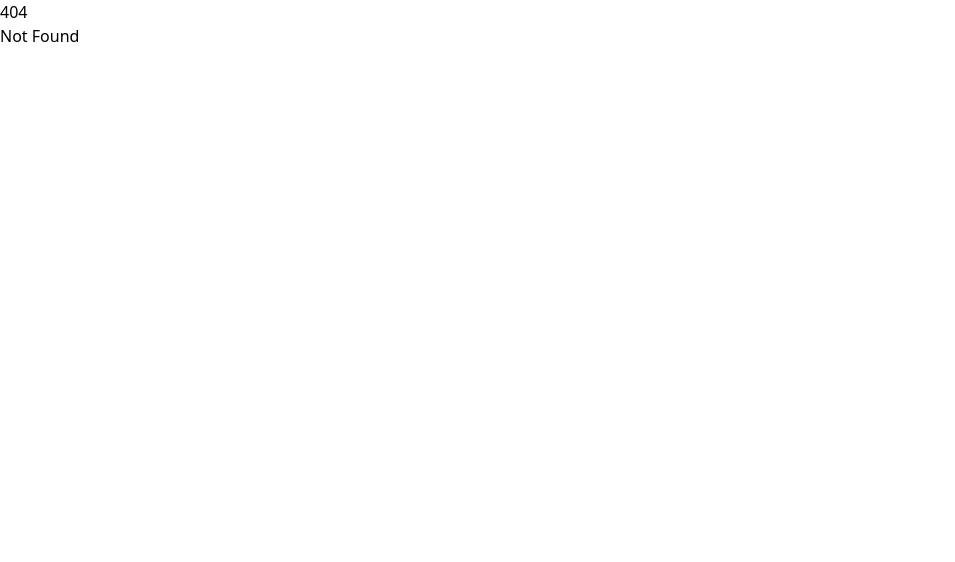
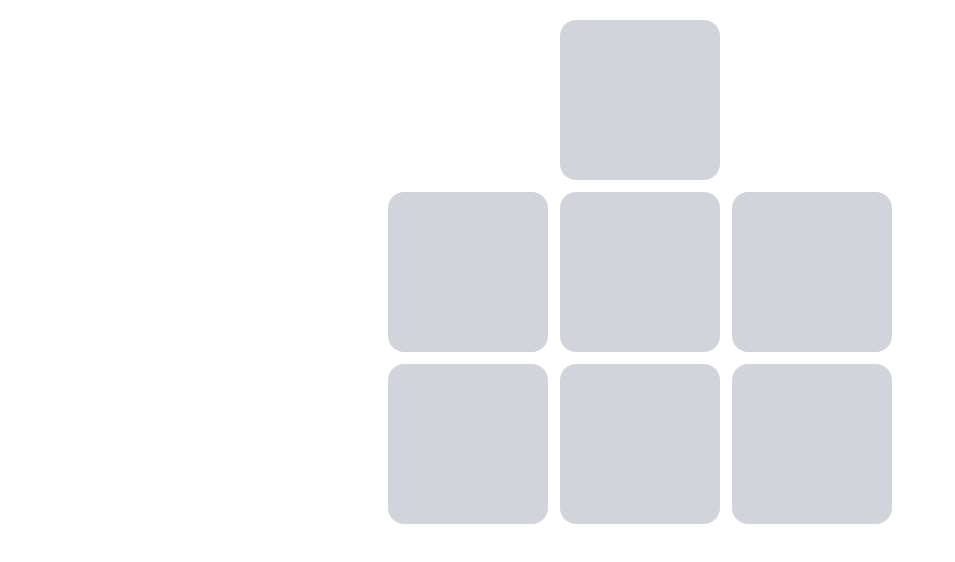
Before and after one commit to Schmidii99/Sveltekit-SSE-TicTacToe, a SvelteKit app: page /tictactoe/game/1 in a window 1280 px wide. Before the commit this address had no page. Shown: the top 562 px of the page, without its empty margins (0-955 px from the left). Built offline with nearby package versions, Linux system fonts and the light colour scheme.

Commit message:
add placeholder pages

```diff
--- /dev/null
+++ b/src/routes/tictactoe/+page.svelte
@@ -0,0 +1,7 @@
+<script lang="ts">
+
+</script>
+
+<button>
+    Create Lobby
+</button>
--- /dev/null
+++ b/src/routes/tictactoe/game/[gameId]/+page.svelte
@@ -0,0 +1,32 @@
+<script lang="ts">
+    import type { PageData } from './$types.js';
+    export let data: PageData;
+    $: console.log(data.gameId);
+</script>
+
+<div class=" w-full h-full space-y-3 mt-5">
+    <div class="flex justify-center items-center space-x-3">
+        <button class=" bg-gray-300 rounded-lg lg:rounded-2xl box"></button>
+    </div>
+    <div class="flex justify-center items-center space-x-3">
+        <div class=" bg-gray-300 rounded-lg lg:rounded-2xl box"></div>
+        <div class=" bg-gray-300 rounded-lg lg:rounded-2xl box"></div>
+        <div class=" bg-gray-300 rounded-lg lg:rounded-2xl box"></div>
+    </div>
+    <div class="flex justify-center items-center space-x-3">
+        <div class=" bg-gray-300 rounded-lg lg:rounded-2xl box"></div>
+        <div class=" bg-gray-300 rounded-lg lg:rounded-2xl box"></div>
+        <div class=" bg-gray-300 rounded-lg lg:rounded-2xl box"></div>
+    </div>
+</div>
+
+<div class="popup">
+
+</div>
+
+<style>
+    .box {
+        height: min(20dvh, 20dvw);
+        width: min(20dvh, 20dvw);
+    }
+</style>
--- /dev/null
+++ b/src/routes/tictactoe/game/[gameId]/+page.ts
@@ -0,0 +1,11 @@
+import { error } from '@sveltejs/kit';
+
+export function load({ params }) {
+	if (params.gameId != null) {
+        return {
+            gameId: params.gameId
+        }
+    }
+
+	error(404, 'Game not found');
+}
```
